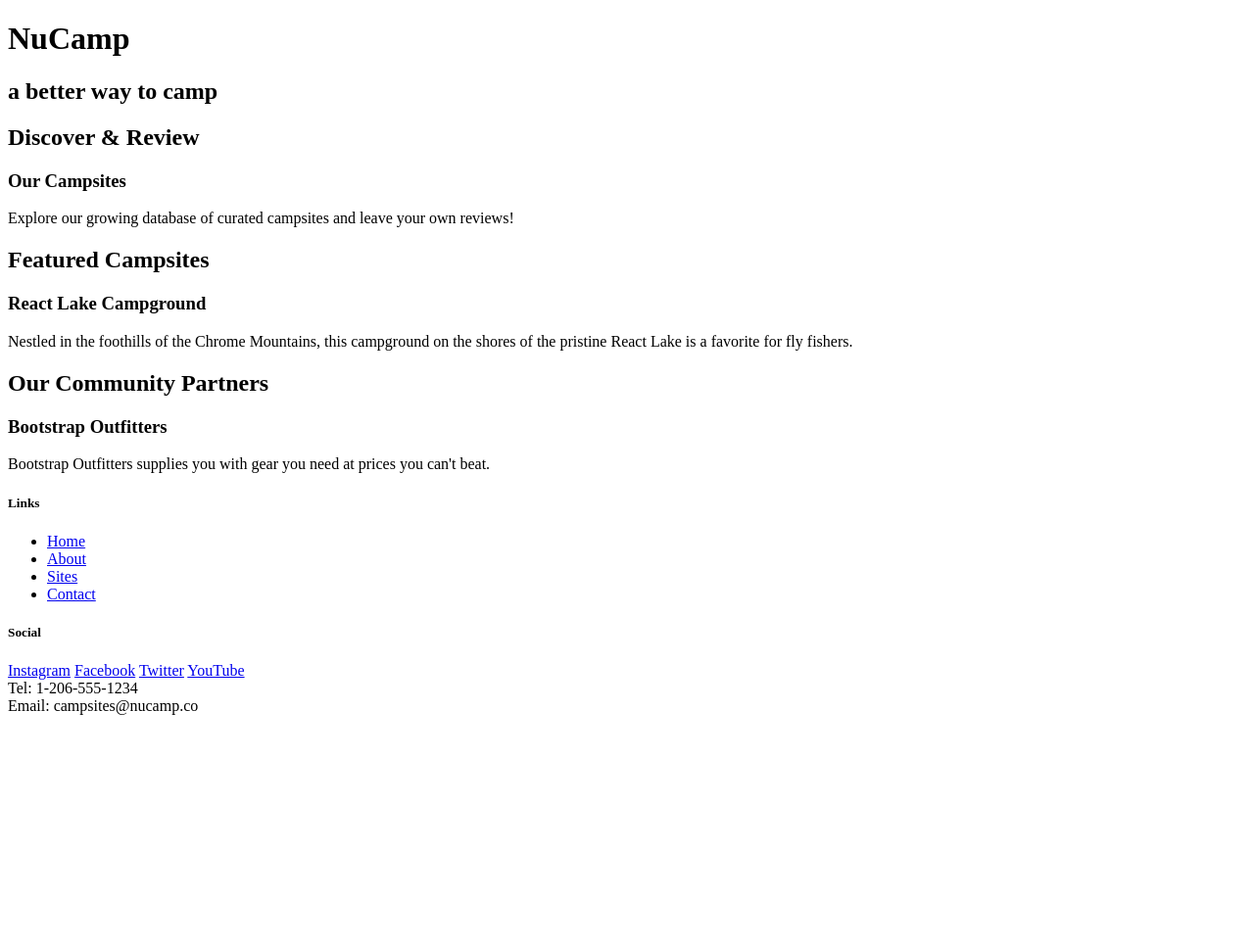
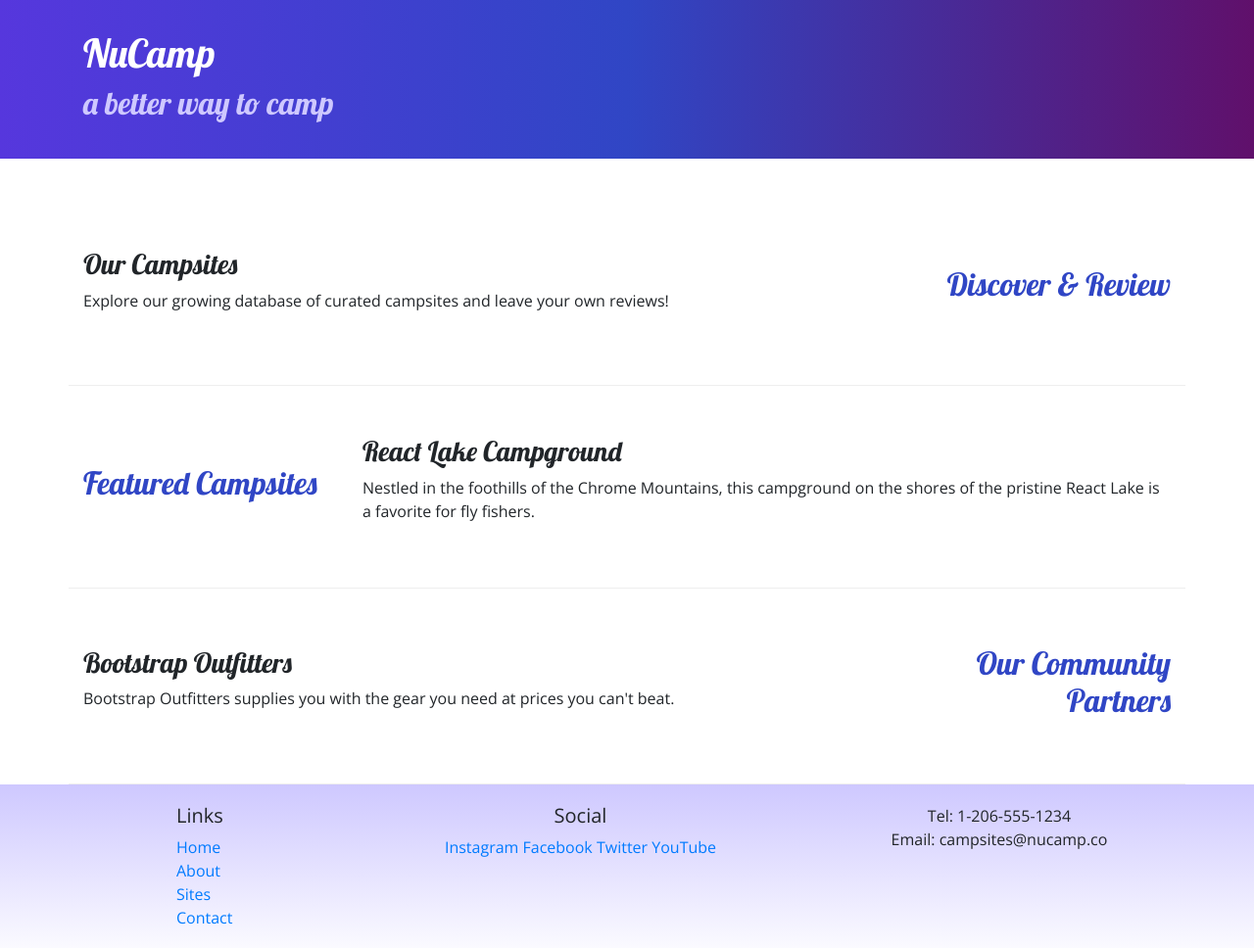
Before and after one commit to KarolO1998/nuccampsite, a website: page index.html in a window 1280 px wide. Shown: the whole page at 98% size. Before the commit the page ends 800 px from the top, so only its background shows below. Drawn offline with nearby package versions, Linux system fonts and the light colour scheme.

Commit message:
starting commits to repository

```diff
--- a/index.html
+++ b/index.html
@@ -1,78 +1,101 @@
 <!DOCTYPE html>
 <html lang="en">
   <head>
-    <!--Required meta tags always come first-->
+    <!-- Required meta tags always come first -->
     <meta charset="utf-8" />
     <meta name="viewport" content="width=device-width, initial-scale=1" />
-    <!--Bootstrap CSS-->
+    <!-- Bootstrap CSS -->
     <link
-      re="stylesheet"
-      href="node_modules/bootstrap/dist/css/bootstrap-reboot.min.css"
+      rel="stylesheet"
+      href="node_modules/bootstrap/dist/css/bootstrap.min.css"
     />
+    <!-- Additional CSS need to be after Bootstrap -->
+    <link
+      rel="stylesheet"
+      href="https://fonts.googleapis.com/css?family=Lobster|Open+Sans"
+    />
+    <link rel="stylesheet" href="/styles.css" />
     <title>NuCamp: A Better Way To Camp</title>
   </head>
-
   <body>
-    <header>
-      <div>
+    <header class="jumbotron jumbotron-fluid">
+      <div class="container">
+        <div class="row">
+          <div class="col">
             <h1>NuCamp</h1>
             <h2>a better way to camp</h2>
           </div>
+        </div>
+      </div>
     </header>
-
-    <div>
-      <h2>Discover & Review</h2>
+    <div class="container">
+      <div class="row row-content align-items-center">
+        <div class="col-sm-4 order-sm-last col-md-3">
+          <h2 class="text-sm-right">Discover & Review</h2>
+        </div>
+        <div class="col">
           <h3>Our Campsites</h3>
-      <p>
+          <p class="d-none d-sm-block">
             Explore our growing database of curated campsites and leave your own
             reviews!
           </p>
         </div>
+      </div>
 
-    <div>
+      <div class="row row-content align-items-center">
+        <div class="col-sm-4 col-md-3">
           <h2>Featured Campsites</h2>
+        </div>
+        <div class="col">
           <h3>React Lake Campground</h3>
-      <p>
-        Nestled in the foothills of the Chrome Mountains, this campground on the
-        shores of the pristine React Lake is a favorite for fly fishers.
+          <p class="d-none d-sm-block">
+            Nestled in the foothills of the Chrome Mountains, this campground on
+            the shores of the pristine React Lake is a favorite for fly fishers.
           </p>
         </div>
-
-    <div>
-      <h2>Our Community Partners</h2>
+      </div>
+      <div class="row row-content align-items-center">
+        <div class="col-sm-4 order-sm-last col-md-3">
+          <h2 class="text-sm-right">Our Community Partners</h2>
+        </div>
+        <div class="col">
           <h3>Bootstrap Outfitters</h3>
-      <p>
-        Bootstrap Outfitters supplies you with gear you need at prices you can't
-        beat.
+          <p class="d-none d-sm-block">
+            Bootstrap Outfitters supplies you with the gear you need at prices
+            you can't beat.
           </p>
         </div>
-
+      </div>
+    </div>
     <footer>
-      <div>
+      <div class="container">
+        <div class="row">
+          <div class="col-4 col-sm-2 offset-1">
             <h5>Links</h5>
-        <ul>
+            <ul class="list-unstyled">
               <li><a href="#">Home</a></li>
-          <li><a href="#">About</a></li>
+              <li><a href="/aboutus.html">About</a></li>
               <li><a href="#">Sites</a></li>
               <li><a href="#">Contact</a></li>
             </ul>
           </div>
-      <div>
+          <div class="col-6 col-sm-5 text-center">
             <h5>Social</h5>
             <a href="http://instagram.com/">Instagram</a>
             <a href="http://facebook.com/">Facebook</a>
             <a href="http://twitter.com/">Twitter</a>
             <a href="http://youtube.com/">YouTube</a>
           </div>
-      <div>
+          <div class="col-sm-4 text-center">
             Tel: 1-206-555-1234<br />
             Email: campsites@nucamp.co
           </div>
+        </div>
+      </div>
     </footer>
-    <!--jQuery must come first, then Popper.js, then the Bootstrap javaScript plugins.-->
+    <!-- jQuery must come first, then Popper.js, then the Bootstrap JavaScript plugins.-->
     <script src="node_modules/jquery/dist/jquery.slim.min.js"></script>
     <script src="node_modules/popper.js/dist/umd/popper.min.js"></script>
     <script src="node_modules/bootstrap/dist/js/bootstrap.min.js"></script>
-
   </body>
 </html>
--- /dev/null
+++ b/styles.css
@@ -0,0 +1,32 @@
+body {
+    font-family: "Open Sans", sans-serif;
+}
+
+h1, h2, h3 {
+    font-family: "Lobster", cursive;
+}
+
+h2 {
+    color: #3046C5;
+}
+
+header h2 {
+    color: #CEC8FF;
+}
+
+footer {
+    background-image: linear-gradient(#CEC8FF, white);
+    padding: 20px 0;
+}
+
+.jumbotron {
+    padding: 30px;
+    background-image: linear-gradient(to right, #5637DD, #3046C5, #60106B);
+    color: white;
+}
+
+.row-content {
+    padding: 50px 0;
+    border-bottom: 1px ridge;
+    min-height: 200px;
+}
```
Also changed, not shown: aboutus.html (added, +117 -0 lines). Lines whose indentation alone changed are shown as unchanged.
